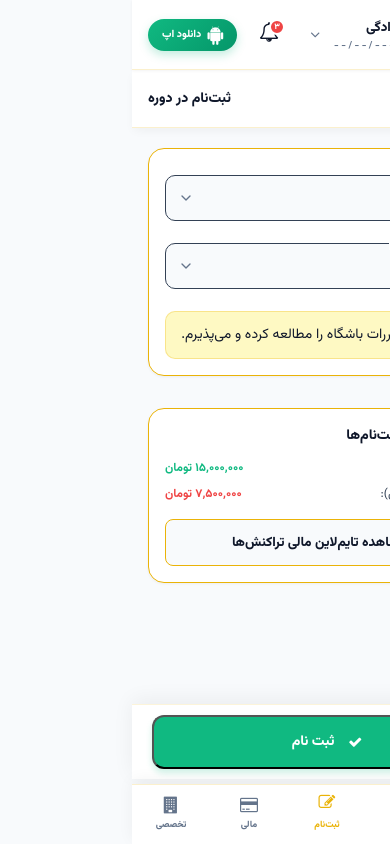
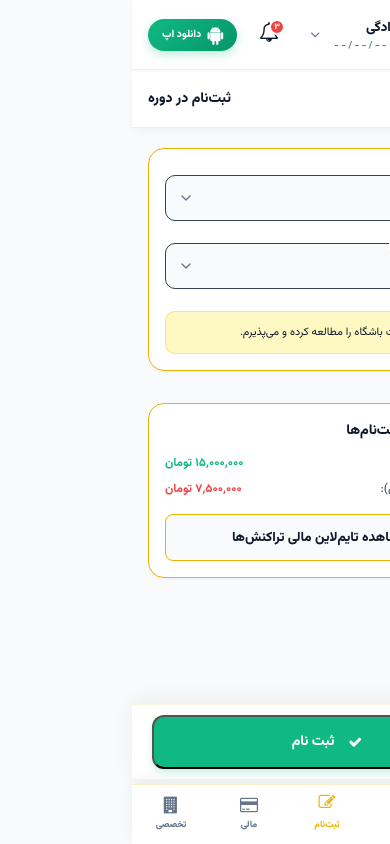
Before and after one commit to amirce73/footballit-frontend, a React (Vite) app: page /registration in a window 390 px wide. Built offline with nearby package versions, Linux system fonts and the light colour scheme; what react-date-object, react-multi-date-picker would draw is missing.

Commit message:
feat: add global styles to index.css

```diff
--- a/src/index.css
+++ b/src/index.css
@@ -3879,3 +3879,11 @@ img {
 .view-section .card:last-of-type {
     margin-bottom: 80px;
 }
+
+@media (max-width: 768px) {
+
+    .checkbox-group label {
+        font-size: 11px;
+    }
+
+}
```
